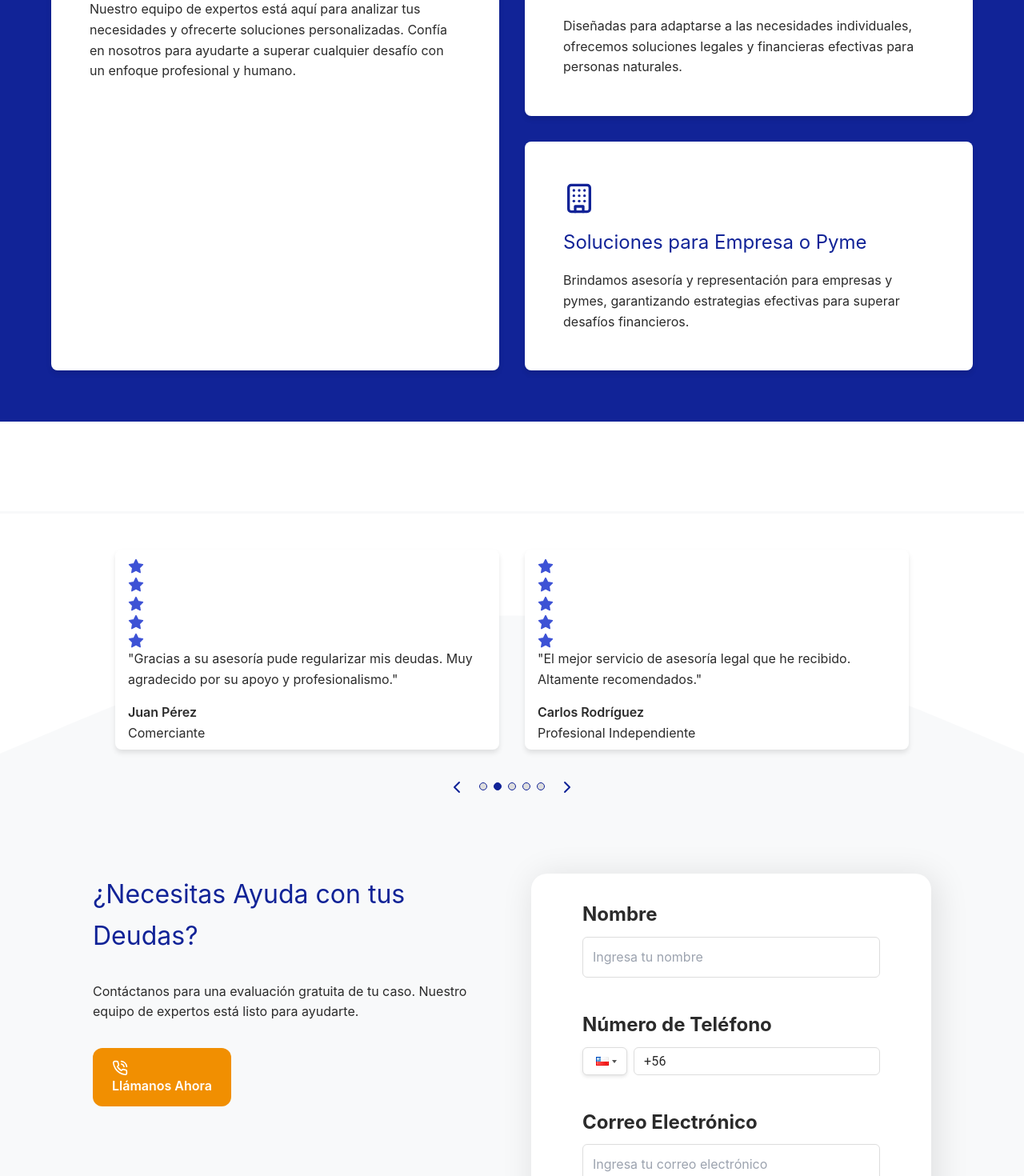
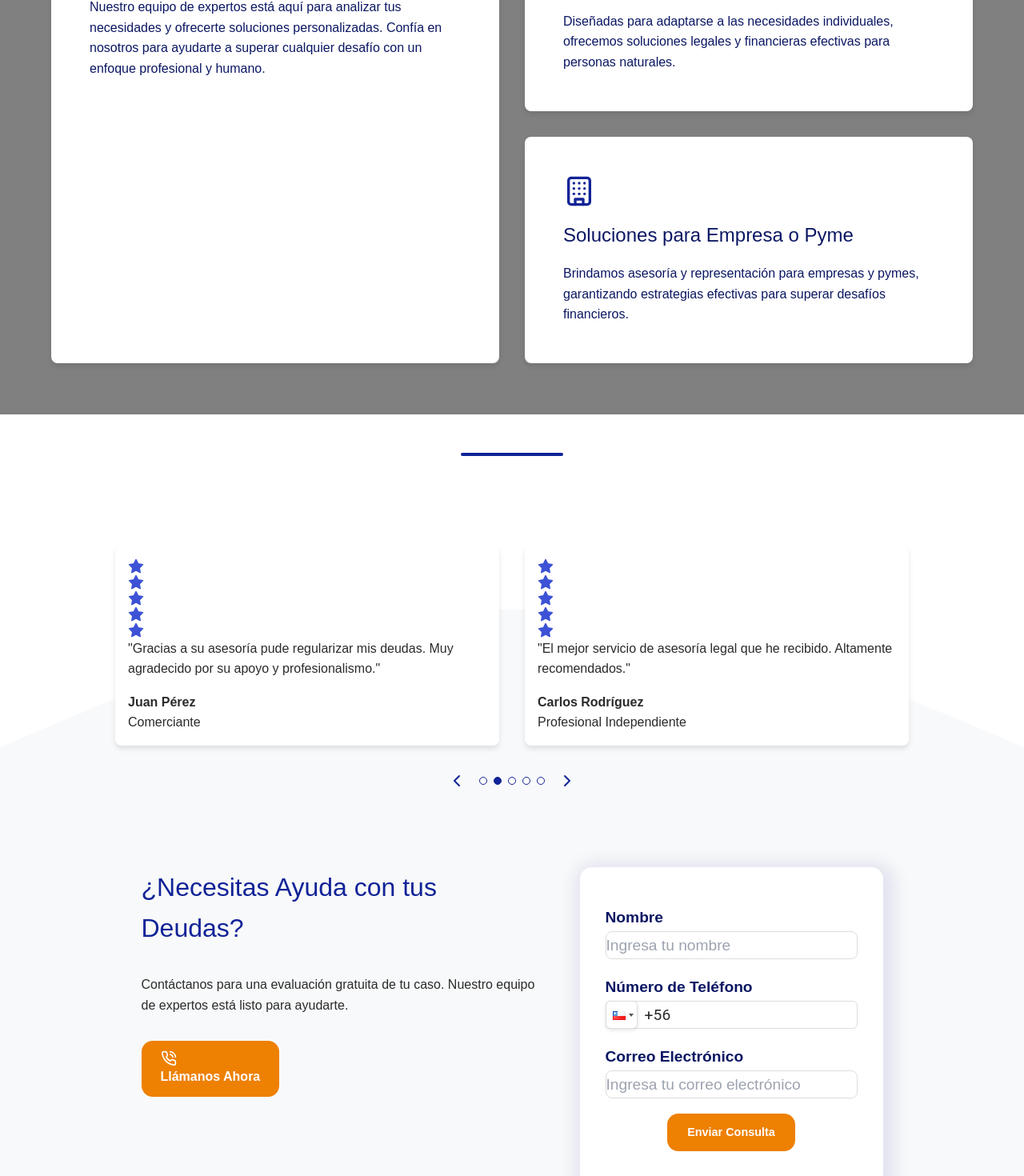
Before and after one commit to N4ik0/web1, a React (Vite) app: page / in a window 1280 px wide. Shown: the part 1271-2741 px from the top of the page at 80% size. Built offline with nearby package versions, Linux system fonts and the light colour scheme; the HTML template or start-up script is replaced by a standard one.

Commit message:
cambios y correcciones al navbar y contacts, cambio de imagen principal

```diff
--- a/src/components/Services.tsx
+++ b/src/components/Services.tsx
@@ -67,6 +67,9 @@ export default function Services() {
           </p>
         </div>
       </div>
+      <div className='separador'>
+
+      </div>
     </section>
   );
 }
--- a/src/styles/Hero.css
+++ b/src/styles/Hero.css
@@ -1,6 +1,6 @@
 .hero {
     background: linear-gradient(to top, rgba(24, 39, 136, 1), rgba(172, 183, 255, 0.2)),
-      url("https://images.unsplash.com/photo-1450101499163-c8848c66ca85?ixlib=rb-1.2.1&auto=format&fit=crop&w=1950&q=80");
+    url("../assets/images/main1.jpg");
     background-size: cover;
     background-position: center;
     color: white;
@@ -8,6 +8,9 @@
     padding-bottom: 5rem;
     text-align: center;
   }
+
+  /* imagen stock para utilizar
+  url("https://images.unsplash.com/photo-1450101499163-c8848c66ca85?ixlib=rb-1.2.1&auto=format&fit=crop&w=1950&q=80"); */
 
   .hero h1 {
     font-size: 3.5rem;
@@ -28,12 +31,11 @@
     align-items: center;
     gap: 0.5rem;
     background: var(--secondary);
-    color: black;
+    color: white;
     transition: transform 0.3s ease;
   }
 
 
   .hero .button-primary:hover {
-    transform: scale(1.1);
-    background-color: white;
+    background-color: var(--secondary-light);
   }
--- a/src/styles/Navbar.css
+++ b/src/styles/Navbar.css
@@ -1,4 +1,5 @@
 .navbar {
+  padding: 0;
   position: fixed; /* Fija el navbar al inicio */
   top: 0;
   width: 100%;
@@ -6,7 +7,6 @@
   background-color: transparent; /* Fondo transparente por defecto */
   color: white;
   transition: background-color 0.3s ease, color 0.3s ease;
-  padding: 1rem 2rem;
 }
 
 .navbar.sticky {
@@ -100,7 +100,8 @@
   display: flex;
   align-items: center;
   gap: 0.5rem;
-  color: var(--text);
+  color: var(--white);
+  font-weight: 500;
   background-color: var(--secondary);
   padding: 0.5rem 1rem;
   border-radius: 10px;
@@ -149,8 +150,8 @@
   }
 
   .navbar-menu {
-    display: none;
     position: absolute;
+    visibility: hidden;
     top: 80px;
     left: 0;
     right: 0;
@@ -160,13 +161,21 @@
     padding: 1rem;
     gap: 1rem;
     box-shadow: 0 2px 4px rgba(0, 0, 0, 0.1);
+    opacity: 0;
+    transform: translateY(-20px);
+    transition: opacity 0.5s ease, transform 0.3s ease;
   }
-
   .navbar-menu.active {
     display: flex;
+    flex-direction: column;
+    align-items: center;
+    opacity: 1;
+    visibility: visible;
+    transform: translateY(0);
   }
 
   .navbar-link {
     text-align: center;
+    color: var(--text);
   }
 }
--- a/src/styles/Services.css
+++ b/src/styles/Services.css
@@ -8,7 +8,7 @@
     text-align: center;
     margin-bottom: 3rem;
     font-size: 2.25rem;
-    color: var(--primary);
+    color: var(--title-primary);
   }
 
   .services-grid {
@@ -32,16 +32,16 @@
 
   .service-title {
     margin-bottom: 1rem;
-    color: var(--primary);
+    color: var(--title-primary);
   }
 
   .service-description {
-    color: var(--text);
+    color: var(--title-primary);
   }
 
   /* Servicios 2 */
   .services2 {
-    background: var(--primary);
+    background: grey;
     display: grid;
     grid-template-columns: 1fr 1fr;
     gap: 2rem;
@@ -61,13 +61,13 @@
   }
 
   .service-left-card h3 {
-    color: var(--primary);
+    color: var(--title-primary);
     font-size: 1.5rem;
     margin-bottom: 1rem;
   }
 
   .service-left-card p {
-    color: var(--text);
+    color: var(--title-primary);
   }
 
   .service-right-card {
@@ -78,13 +78,13 @@
   }
 
   .service-right-card h3 {
-    color: var(--primary);
+    color: var(--title-primary);
     font-size: 1.5rem;
     margin-bottom: 1rem;
   }
 
   .service-right-card p {
-    color: var(--text);
+    color: var(--title-primary);
   }
 
   /* Responsivo: Apila tarjetas en pantallas pequeñas */
@@ -97,3 +97,12 @@
       grid-row: auto;
     }
   }
+
+
+  .separador{
+    border-radius: 10px;
+    justify-self: center;
+    width: 8rem;
+    background-color: var(--primary);
+    height: 4px;
+  }
--- a/src/styles/Testimonials.css
+++ b/src/styles/Testimonials.css
@@ -3,7 +3,7 @@
   background-color: #f8f9fa;
   position: relative;
   overflow: hidden; /* Evita que se desborde el SVG */
-  z-index: -1;
+  z-index: 1;
 }
 
 /* Fondo SVG curvo detrás del slider */
@@ -26,7 +26,7 @@
   max-width: 80%;
   margin: 0 auto;
   position: relative;
-  z-index: 1; /* Asegura que esté sobre el fondo */
+  z-index: 2; /* Asegura que esté sobre el fondo */
 }
 
 .testimonial-container {
@@ -82,7 +82,7 @@
   width: 10px;
   height: 10px;
   border-radius: 50%;
-  background: #ddd;
+  background: white;
   cursor: pointer;
 }
 
--- a/src/styles/contact.css
+++ b/src/styles/contact.css
@@ -1,15 +1,94 @@
+.contact{
+  background-color: #f8f9fa;
+  padding: 4rem 2rem;
+}
+
+.contact-container{
+  display: flex;
+  justify-content: center;
+  flex-wrap: wrap;
+  gap: 3rem;
+}
+
+.text-container{
+  width: 500px;
+  display:flex;
+  gap: 2rem;
+  flex-direction: column;
+  justify-content: flex-start;
+  align-items: flex-start;
+}
+
+.contact-heading{
+  font-size: 2rem;
+  color: var(--primary);
+}
+.contact-description{
+  color: var(--text);
+}
+
+/* Contenedor del formulario */
+.contact-form {
+  width: auto;
+  background-color: white;
+  padding: 3rem 2rem;
+  display: flex;
+  flex-direction: column;
+  gap: 1.2rem;
+  box-shadow: 4px 4px 20px 10px rgba(39, 32, 145, 0.1);
+  border-radius: 15px;
+}
+
+ /* Grupo de cada campo del formulario */
+.form-group {
+  display: flex;
+  flex-direction: column;
+  justify-content: center;
+  gap: 2px;
+}
+
+/* Etiqueta del campo */
+.form-group label {
+  font-family: Jost, sans-serif;
+  font-weight: bold;
+  font-size: 1.2rem;
+  color: var(--title-primary);
+}
+/* Campos de texto (Nombre, Correo) */
+.form-input {
+  width: auto;
+  font-size: 1.2rem;
+  height: 35px;
+  border: 1px solid #ddd;
+  border-radius: 8px;
+}
+
+/* Efecto al enfocar campos de texto */
+.form-input:focus {
+  border-color: var(--primary); /* Color principal */
+  outline: none;
+  box-shadow: 0 0 4px var(--primary);
+}
+
+/* Botón del formulario */
+.button.button-primary.form-submit{
+  font-size: 0.9rem;
+  margin: auto;
+  width: 10rem;
+}
+
+
+
+
 /* Contenedor principal del input telefónico */
 .react-tel-input {
-    display: flex;
-    align-items: center;
-    gap: 10px; /* Espacio horizontal entre el selector y el campo de entrada */
+  display: flex;
   }
 
   /* Selector de país */
   .react-tel-input .flag-dropdown {
     border-radius: 6px; /* Bordes redondeados */
-    box-shadow: 0 2px 4px rgba(0, 0, 0, 0.1); /* Sombra suave */
-    padding: 0.5rem;
+    box-shadow: 0 2px 4px rgba(0, 0, 0, 0.1);
     border: 1px solid #ddd;
     background-color: #fff;
     transition: border-color 0.3s, box-shadow 0.3s;
@@ -17,12 +96,10 @@
 
   /* Campo de entrada de número telefónico */
   .react-tel-input .form-control {
-    flex: 1;
+    width: auto;
     border-radius: 6px; /* Bordes redondeados */
     border: 1px solid #ddd;
-    padding: 0.75rem;
-    margin-left: 4rem;
-    font-size: 1rem;
+    font-size: 1.2rem;
     transition: border-color 0.3s, box-shadow 0.3s;
   }
 
@@ -60,92 +137,3 @@
     color: #fff;
     cursor: pointer;
   }
-
-  /* Contenedor del formulario */
-  .contact-form {
-    display: flex;
-    gap: 1rem;
-    flex-direction: column;
-    justify-content: center;
-    background: white;
-    padding: 2rem 4rem;
-    border-radius: 20px;
-    box-shadow: 5px 5px 40px 3px rgba(0, 0, 0, 0.1);
-    flex: 1;
-    max-width: 500px;
-  }
-
-  .contact-heading{
-    font-size: 2rem;
-    color: var(--primary);
-  }
-
-  svg{
-    margin-top: 0.2rem;
-  }
-
-  /* Grupo de cada campo del formulario */
-  .form-group {
-    font-size: 1.5rem;
-    margin-bottom: 1.5rem;
-    display: flex;
-    flex-direction: column;
-  }
-
-  /* Etiqueta del campo */
-  .form-group label {
-    margin-bottom: 0.5rem;
-    color: var(--text); /* Variable personalizada para el color del texto */
-    font-weight: bold;
-  }
-
-  /* Campos de texto (Nombre, Correo) */
-  .form-input {
-    font-size: 1rem;
-    width: 100%;
-    padding: 0.75rem;
-    border-radius: 6px; /* Bordes redondeados */
-    border: 1px solid #ddd;
-    transition: border-color 0.3s, box-shadow 0.3s;
-  }
-
-  /* Efecto al enfocar campos de texto */
-  .form-input:focus {
-    border-color: var(--primary); /* Color principal */
-    outline: none;
-    box-shadow: 0 0 4px var(--primary);
-  }
-
-  /* Botón del formulario */
-  .button.button-primary.form-submit{
-    margin: 0 auto;
-    width: 11rem;
-    font-size: 1rem;
-
-  }
-
-  /* Efecto hover en el botón */
-  .form-submit:hover {
-    background-color: var(--primary-dark);
-  }
-
-
-  .contact-container{
-    display: flex;
-    justify-content: center;
-
-    flex-wrap: wrap;
-    gap: 3rem;
-  }
-  .contact{
-    background-color: #f8f9fa;
-  }
-
-  .text-container{
-    width: 500px;
-    display:flex;
-    gap: 2rem;
-    flex-direction: column;
-    justify-content: flex-start;
-    align-items: flex-start;
-  }
--- a/src/styles/global.css
+++ b/src/styles/global.css
@@ -1,14 +1,16 @@
 :root {
   --primary: #112397;
-  --secondary: #F18F01;
+  --secondary: #ee8002;
+  --secondary-light: #ffa51f;
+  --title-primary: #0b1763;
   --text: #2B2B2B;
   --white: #ffffff;
 }
 
 * {
+  font-family: Jost, sans-serif;
   margin: 0;
   padding: 0;
-  box-sizing: border-box;
 }
 
 body {
@@ -17,6 +19,8 @@ body {
   line-height: 1.6;
   color: var(--text);
   background-color: var(--white);
+  overflow-x: hidden;
+  box-sizing: border-box;
 }
 
 .container {
@@ -28,7 +32,7 @@ body {
 .button {
   display: inline-block;
   padding: 0.75rem 1.5rem;
-  border-radius: 12px;
+  border-radius: 14px;
   text-decoration: none;
   font-weight: 600;
   cursor: pointer;
@@ -43,10 +47,10 @@ body {
 }
 
 .button-primary:hover {
-  background-color: var(--white);
-  color: var(--primary);
-  outline: 2px solid var(--primary);
-  transform: scale(1.03);
+  background-color: var(--secondary-light);
+  /*color: var(--primary);
+  outline: 2px solid var(--primary);*/
+  transform: scale(1.1);
 }
 
 section {
```
Also changed, not shown: src/assets/images/main1.jpg (added).
